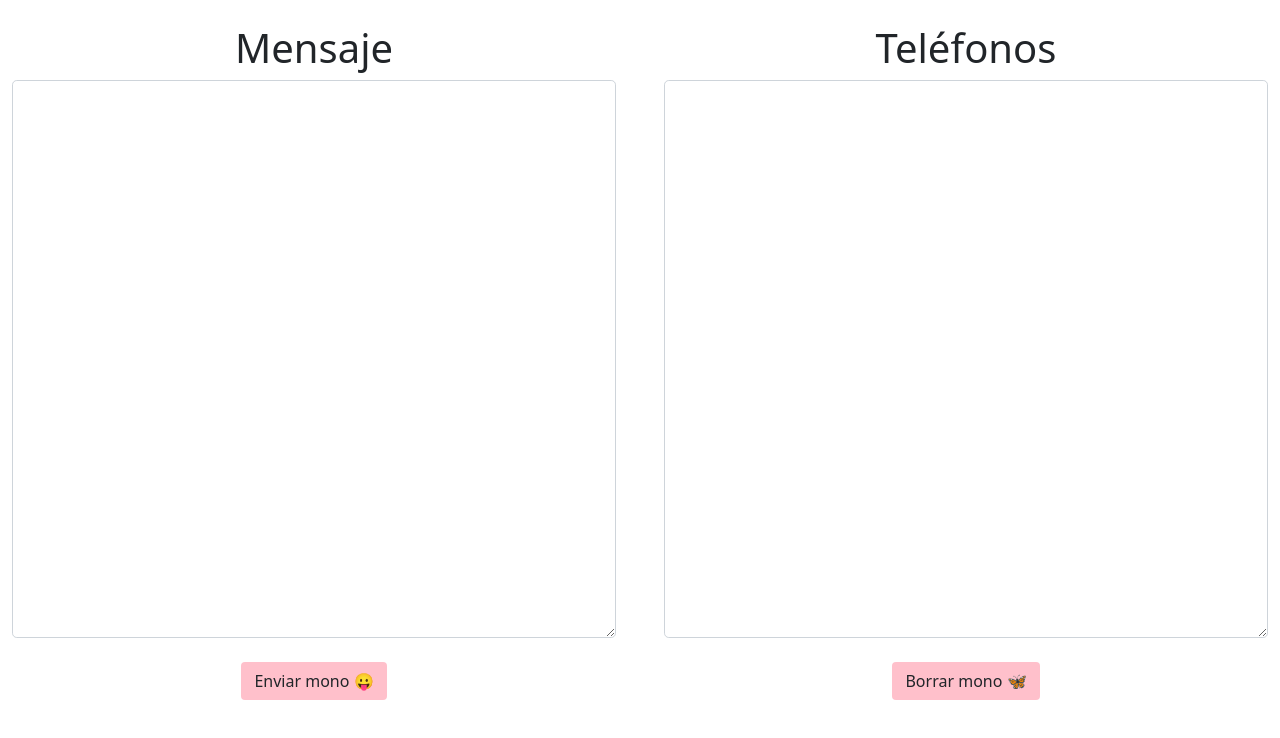
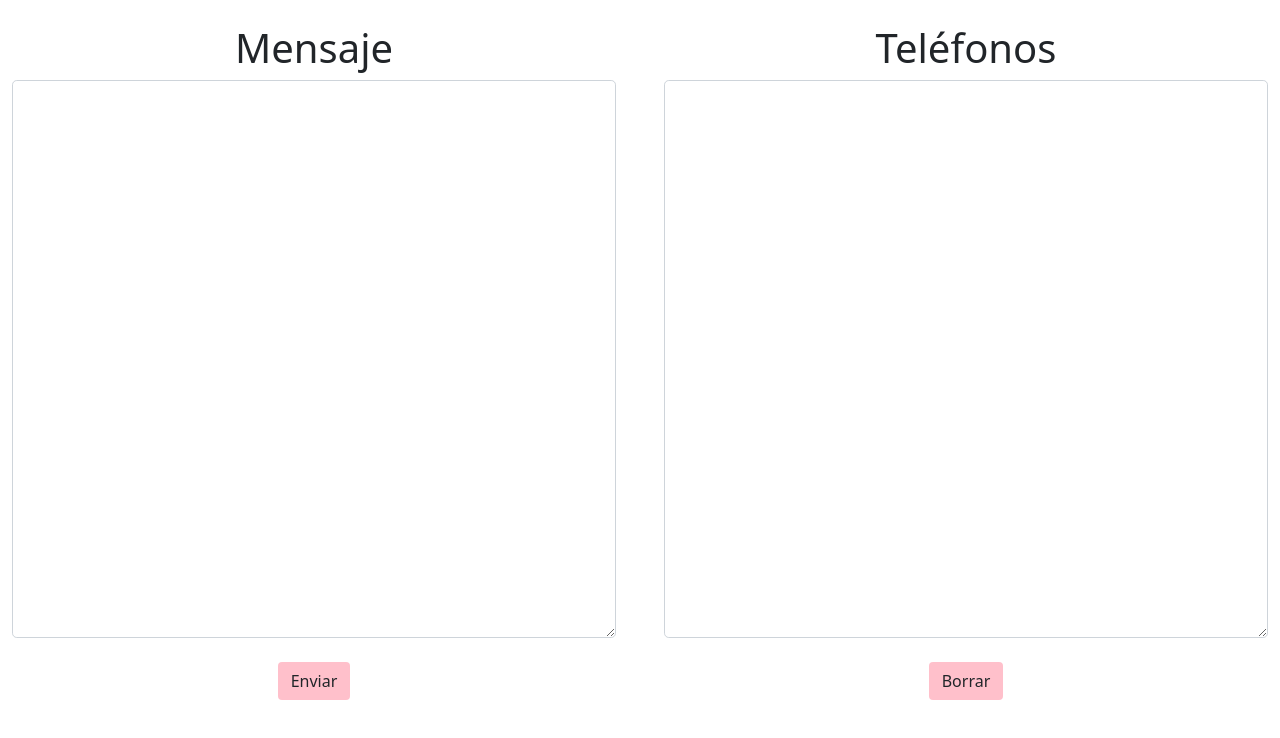
Before and after one commit to cavadasA/massive-whatsapp-sender, a React (Create React App) app: page / in a window 1280 px wide. Shown: the top 738 px of the page. Built offline with nearby package versions, Linux system fonts and the light colour scheme.

Commit message:
cambio textos

```diff
--- a/public/index.html
+++ b/public/index.html
@@ -24,7 +24,7 @@
       work correctly both with client-side routing and a non-root public URL.
       Learn how to configure a non-root public URL by running `npm run build`.
     -->
-    <title>React App</title>
+    <title>Whatssive</title>
   </head>
   <body>
     <noscript>You need to enable JavaScript to run this app.</noscript>
--- a/src/main.jsx
+++ b/src/main.jsx
@@ -81,7 +81,7 @@ export default function Main() {
                             type="button"
                             onClick={() => handlePhones(preProcessedPhones)}
                         >
-                            Enviar mono &#128539;
+                            Enviar
                         </button>
                     </div>
                 </div>
@@ -93,7 +93,7 @@ export default function Main() {
                             type="button"
                             onClick={() => handleDelete()}
                         >
-                            Borrar mono &#x1f98b;
+                            Borrar
                         </button>
                     </div>
                 </div>
```
